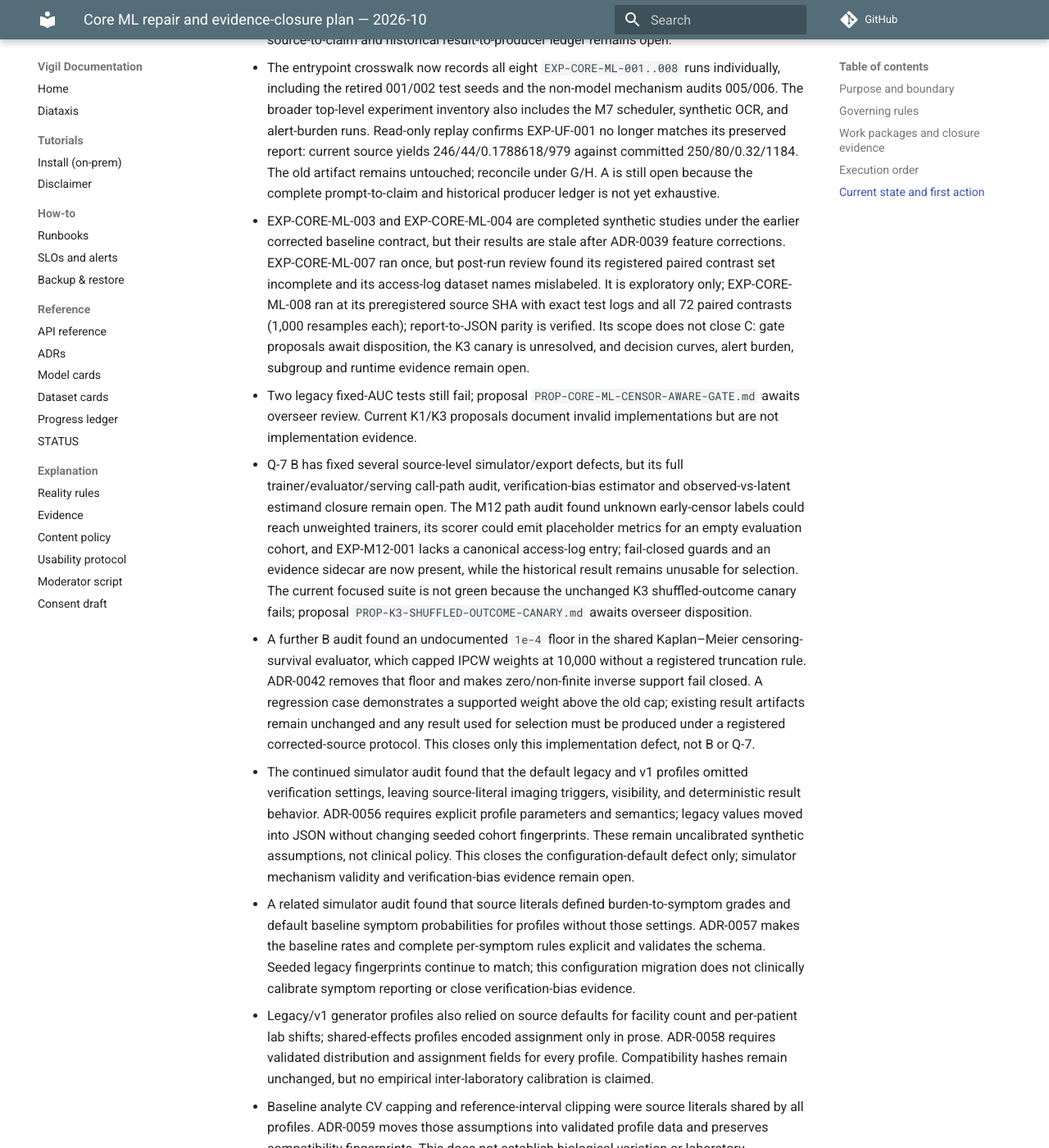
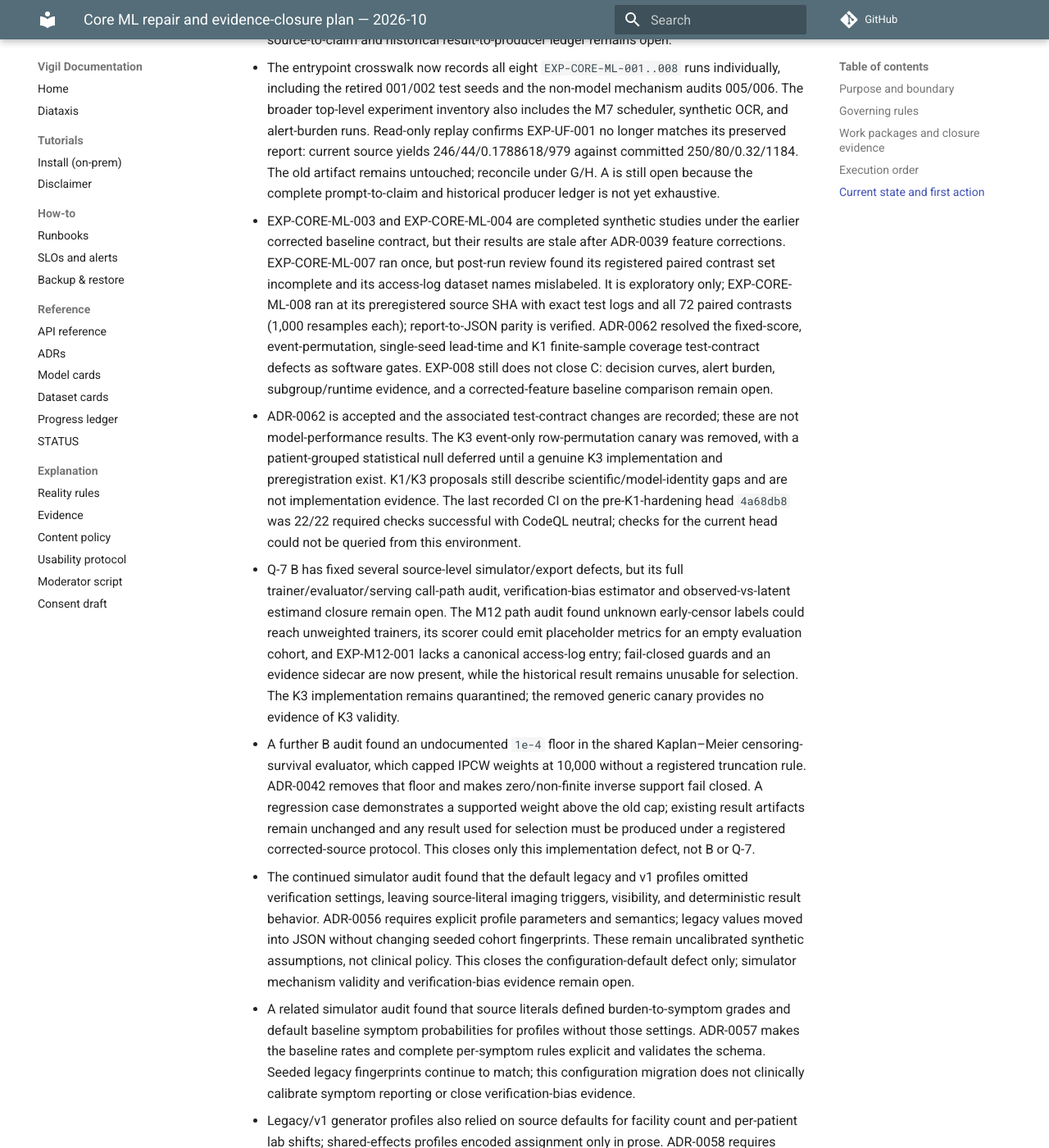
Before and after one commit to gasthecreator/vigil, an MkDocs documentation site: the page built from docs/audits/CORE-ML-REPAIR-PLAN-2026-10.md, in a window 1280 px wide and 1400 px high, scrolled down 4325 px. Shown: the whole window at 82% size. Built offline with MkDocs 1.6.1 and Material for MkDocs 9.7.7, drawn with Linux system fonts in a browser that asks for light colours; comment, search, counter and statistics services are not loaded; some of the changed text lies outside the part shown.

Commit message:
docs(ml): reconcile accepted gate dispositions

```diff
--- a/docs/audits/CORE-ML-REPAIR-PLAN-2026-10.md
+++ b/docs/audits/CORE-ML-REPAIR-PLAN-2026-10.md
@@ -42,9 +42,9 @@
 
 - A has a first-pass source audit in `CORE-ML-RERUN-2026-10.md`, a model/claim inventory, a data/runtime crosswalk, and a prompt-to-engine trace in `docs/audits/`. The complete source-to-claim and historical result-to-producer ledger remains open.
 - The entrypoint crosswalk now records all eight `EXP-CORE-ML-001..008` runs individually, including the retired 001/002 test seeds and the non-model mechanism audits 005/006. The broader top-level experiment inventory also includes the M7 scheduler, synthetic OCR, and alert-burden runs. Read-only replay confirms EXP-UF-001 no longer matches its preserved report: current source yields 246/44/0.1788618/979 against committed 250/80/0.32/1184. The old artifact remains untouched; reconcile under G/H. A is still open because the complete prompt-to-claim and historical producer ledger is not yet exhaustive.
-- EXP-CORE-ML-003 and EXP-CORE-ML-004 are completed synthetic studies under the earlier corrected baseline contract, but their results are stale after ADR-0039 feature corrections. EXP-CORE-ML-007 ran once, but post-run review found its registered paired contrast set incomplete and its access-log dataset names mislabeled. It is exploratory only; EXP-CORE-ML-008 ran at its preregistered source SHA with exact test logs and all 72 paired contrasts (1,000 resamples each); report-to-JSON parity is verified. Its scope does not close C: gate proposals await disposition, the K3 canary is unresolved, and decision curves, alert burden, subgroup and runtime evidence remain open.
-- Two legacy fixed-AUC tests still fail; proposal `PROP-CORE-ML-CENSOR-AWARE-GATE.md` awaits overseer review. Current K1/K3 proposals document invalid implementations but are not implementation evidence.
-- Q-7 B has fixed several source-level simulator/export defects, but its full trainer/evaluator/serving call-path audit, verification-bias estimator and observed-vs-latent estimand closure remain open. The M12 path audit found unknown early-censor labels could reach unweighted trainers, its scorer could emit placeholder metrics for an empty evaluation cohort, and EXP-M12-001 lacks a canonical access-log entry; fail-closed guards and an evidence sidecar are now present, while the historical result remains unusable for selection. The current focused suite is not green because the unchanged K3 shuffled-outcome canary fails; proposal `PROP-K3-SHUFFLED-OUTCOME-CANARY.md` awaits overseer disposition.
+- EXP-CORE-ML-003 and EXP-CORE-ML-004 are completed synthetic studies under the earlier corrected baseline contract, but their results are stale after ADR-0039 feature corrections. EXP-CORE-ML-007 ran once, but post-run review found its registered paired contrast set incomplete and its access-log dataset names mislabeled. It is exploratory only; EXP-CORE-ML-008 ran at its preregistered source SHA with exact test logs and all 72 paired contrasts (1,000 resamples each); report-to-JSON parity is verified. ADR-0062 resolved the fixed-score, event-permutation, single-seed lead-time and K1 finite-sample coverage test-contract defects as software gates. EXP-008 still does not close C: decision curves, alert burden, subgroup/runtime evidence, and a corrected-feature baseline comparison remain open.
+- ADR-0062 is accepted and the associated test-contract changes are recorded; these are not model-performance results. The K3 event-only row-permutation canary was removed, with a patient-grouped statistical null deferred until a genuine K3 implementation and preregistration exist. K1/K3 proposals still describe scientific/model-identity gaps and are not implementation evidence. The last recorded CI on the pre-K1-hardening head `4a68db8` was 22/22 required checks successful with CodeQL neutral; checks for the current head could not be queried from this environment.
+- Q-7 B has fixed several source-level simulator/export defects, but its full trainer/evaluator/serving call-path audit, verification-bias estimator and observed-vs-latent estimand closure remain open. The M12 path audit found unknown early-censor labels could reach unweighted trainers, its scorer could emit placeholder metrics for an empty evaluation cohort, and EXP-M12-001 lacks a canonical access-log entry; fail-closed guards and an evidence sidecar are now present, while the historical result remains unusable for selection. The K3 implementation remains quarantined; the removed generic canary provides no evidence of K3 validity.
 - A further B audit found an undocumented `1e-4` floor in the shared Kaplan–Meier censoring-survival evaluator, which capped IPCW weights at 10,000 without a registered truncation rule. ADR-0042 removes that floor and makes zero/non-finite inverse support fail closed. A regression case demonstrates a supported weight above the old cap; existing result artifacts remain unchanged and any result used for selection must be produced under a registered corrected-source protocol. This closes only this implementation defect, not B or Q-7.
 - The continued simulator audit found that the default legacy and v1 profiles omitted verification settings, leaving source-literal imaging triggers, visibility, and deterministic result behavior. ADR-0056 requires explicit profile parameters and semantics; legacy values moved into JSON without changing seeded cohort fingerprints. These remain uncalibrated synthetic assumptions, not clinical policy. This closes the configuration-default defect only; simulator mechanism validity and verification-bias evidence remain open.
 - A related simulator audit found that source literals defined burden-to-symptom grades and default baseline symptom probabilities for profiles without those settings. ADR-0057 makes the baseline rates and complete per-symptom rules explicit and validates the schema. Seeded legacy fingerprints continue to match; this configuration migration does not clinically calibrate symptom reporting or close verification-bias evidence.
@@ -79,7 +79,7 @@
 - After ADR-0044, the full API test suite passes (233 passed, 2 skipped); focused fail-closed tests pass (4/4), Ruff passes, and generated docs indexes are fresh. The previous PR head `3efa86e` CI has now confirmed the known K3 canary failure in the coverage run (68 passed, 1 failed; coverage 85% vs 88.7% floor) and the previously documented clean-clone reproducibility drift. Other checks are still completing on that superseded head; the ADR-0044 commit will receive a fresh run.
 - The first verbose repository run also exposed that K5's `--smoke` path used the production 2,000-resample bootstrap despite being a two-replication no-output smoke check, delaying the suite by several minutes. `aggregate` now accepts an explicit bootstrap count and smoke derives it from the number of smoke replications; development/frozen runs retain the preregistered production count. The K5 runner suite now passes 3/3 in 8.22 seconds. A loopback-enabled full local run completed with 931 passed, 18 skipped, 4 failed, and 0 errors. The only failures are the already recorded fixed-AUC gates, G1 conditional lead-time SD target, and K3 shuffled-outcome canary; no loopback setup failures remained.
 - The legacy API recurrence heuristic and E12-derived M1 prior now fail closed across the identified serving paths (ADR-0041). Lab submission preserves measurements without legacy score rows; simulation abstains; historical heuristic rows are hidden from detail/trajectory/triage/analytics and retained as a conservative disclosure hold; triage orders actual stored follow-up tasks; the M1 column migration preserves old JSON values while permitting null for new records. Focused routes, migration lifecycle/data preservation, silent-mode behavior and acceptance P5/P15 pass locally. This does not close the full M1/M3/K2 runtime audit or package B/F/H, and does not change the A–I execution order.
-- Active work remains **A–B closure**: finish the prompt/model/result inventory, trace every historical training, evaluation and serving path against the corrected data contract, and fix or register defects. EXP-CORE-ML-008 has completed the registered baseline comparison, but does not close C: two fixed-score gates and the shuffled-outcome canary fail, proposal dispositions are pending, and required decision, alert-burden, subgroup and runtime evidence is absent. D–I remain required in the listed execution order. No frozen result access or new tuning before its preregistration.
+- Work proceeds across **A–I in the registered order**: finish the inventory and data-contract audit, then close model/evidence work with fresh preregistrations and seeds. ADR-0062 resolved the invalid software-gate contracts; it did not close C. EXP-CORE-ML-008 remains limited to B3/B4 synthetic comparison under its earlier feature contract, while a corrected-feature baseline comparison and decision, alert-burden, subgroup and runtime evidence are absent. D–I remain required. No frozen result access or new tuning before its preregistration.
 
 - EXP-CORE-ML-010 is registered at `1a57819`, with implementation and tests committed at `a6e00fa` before access. The one-time run evaluated 100 independent 2,500-patient development/test pairs per MCAR/MAR/MNAR condition (300 pairs, 1.5M generated patients total); all 300 IPW estimates were defined. Across MCAR, development-fit IPW mean errors were within 0.0007 for all five metrics; under the specified MAR mechanism, within 0.0013. Under MNAR, errors remained material (prevalence +0.1866, sensitivity -0.1208, AUC -0.0732), as expected for a misspecified outcome-dependent verification mechanism. Full replicate rows and checksums are in `experiments/EXP-CORE-ML-010/`; these synthetic results do not close partner-data identification assumptions. The partner analysis now fits its verification propensity on development only, carries development medians and missingness indicators into test, fails closed on invalid masks/support, and exposes weight diagnostics. The regenerated deterministic partner dry-run matches byte-for-byte or within its pre-documented platform tolerance. This closes the specific same-test-cohort propensity-fit and literal-zero-imputation defect, not all of package B.
 - EXP-010 post-run audit added an independent canonical renderer with explicit registered metric order. `REPORT-PARITY-VERIFIED.md` renders the saved JSON byte-for-byte to the original `REPORT.md`; its renderer and output hashes are appended in the access log. The JSON key order and Markdown display order differ by design, while numerical content and original report bytes are unchanged. No synthetic cohort was reopened or rerun.
```
Also changed, not shown: docs/audits/CORE-ML-ENTRYPOINT-CROSSWALK-2026-10.md (+1 -1 lines), docs/audits/CORE-ML-PROMPT-TRACE-2026-10.md (+1 -1 lines).
